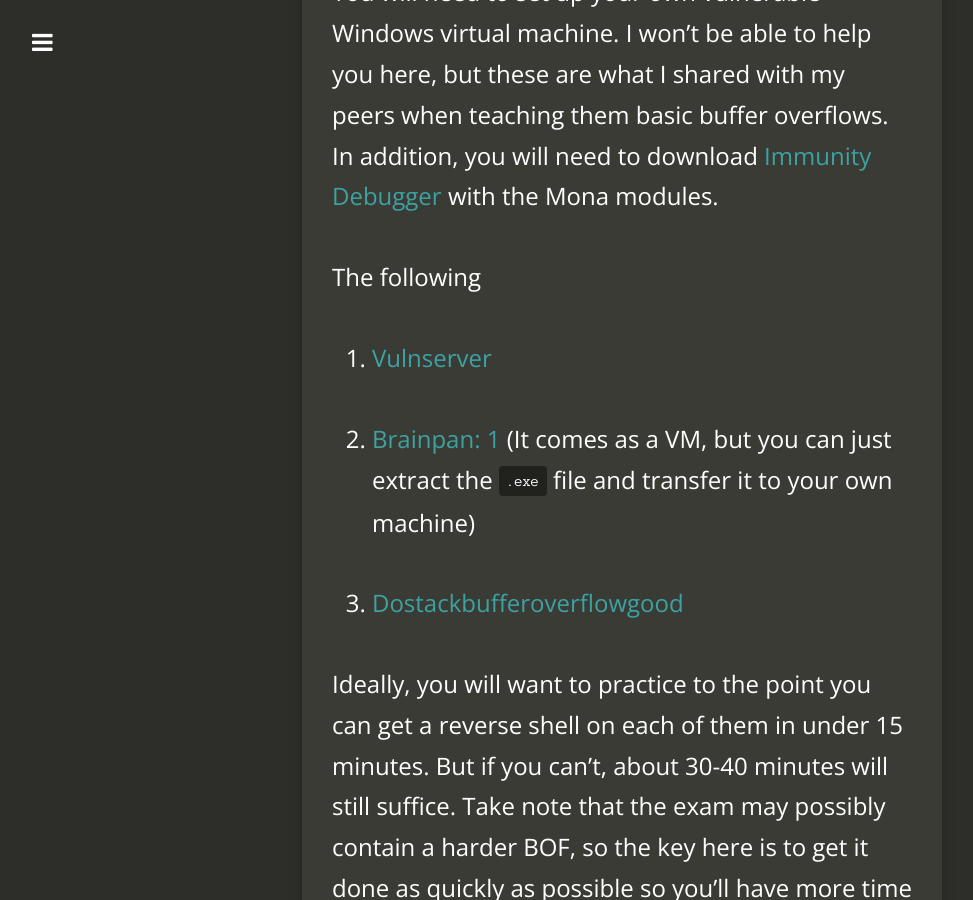
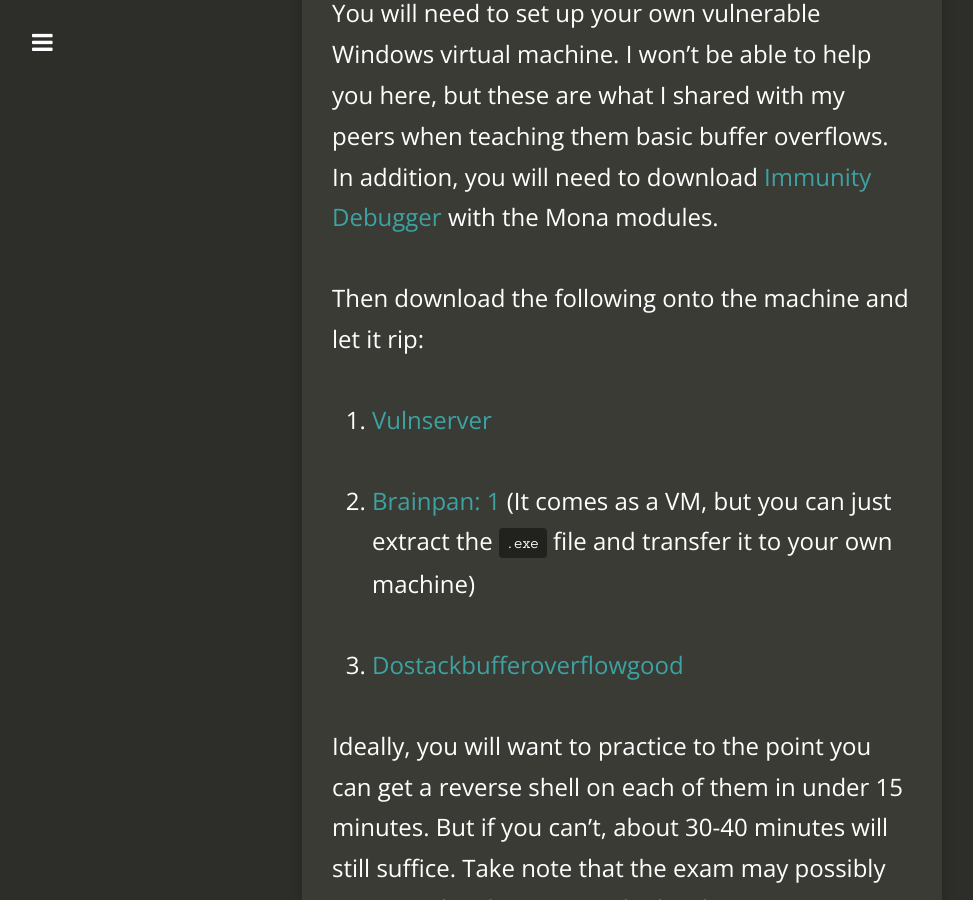
Before and after one commit to Dreamscent/Dreamscent.github.io, a Jekyll site: the page built from _posts/2020-06-01-From-Zero-to-OSCP.md, in a window 1280 px wide and 900 px high, scrolled down 10139 px. Shown: the whole window, without its empty margins (18-991 px from the left). Built offline with Jekyll 4.4.1, drawn with Linux system fonts in a browser that asks for light colours; nearby versions of some CDN libraries; some of the changed text lies outside the part shown.

Commit message:
Update 2020-06-01-From-Zero-to-OSCP.md

```diff
--- a/_posts/2020-06-01-From-Zero-to-OSCP.md
+++ b/_posts/2020-06-01-From-Zero-to-OSCP.md
@@ -14,8 +14,9 @@
  - OffSec
 ---
 
+## A foreword
 
-## A foreword
+
 
 Those who know me personally will know that  I prepared extensively for the PWK course, and consequently the OSCP exam. And one common question from my peers is "How do I go about preparing for the OSCP? Where do I start?". If you look on the internet, there are several good guides on how to go about doing it, but here I am, adding to another of that list of guides.
 
@@ -131,6 +132,8 @@
 
 ### 1.4 Resources
 
+
+
 I haven't really studied this much as I came into it with some experience, but I'm told this is a good resource:
 
 [Overthewire: Bandit][1]
@@ -138,6 +141,8 @@
 
 
 ## 2. The Game Plan
+
+
 
 The scope of the PWK course is extremely vast, everything including the kitchen sink is being thrown at you. You have to know a little bit of everything to start off.  To learn something, you need to see how it's done. While it can be extremely helpful to read and dive into the technicalities of how each exploitation technique works, you need to prioritise expanding your breadth of knowledge as wide as possible. In order to cut a hole through a wall, you must first be able to make a small crack in it.
 
@@ -157,6 +162,8 @@
 
 
 ### 2.1 Watch and Learn
+
+
 
 The folks at NetSecFocus have created a very nice curated [list of HackTheBox and Vulnhub machines][3] which are said to be "OSCP-like". Go through the list of them and search on YouTube for [Ippsec][2]'s walkthrough video on each machine, watch and take notes.
 
@@ -189,9 +196,11 @@
 
 From what I gather, a good number to aim for to get a feel of the general process is **18-24** machines, give or take. If you can do that number of boxes with minimal reliance on hints, you probably have a high chance of scoring over **55** points in the exam(**70** is the passing requirement), with a slightly over 60% rate of passing(just throwing an estimate, don't quote me on it)
 
+---
+
+## 3. A little bit on techniques
 
 
-## 3. A little bit on techniques
 
 ### 3.1 Buffer Overflows
 
@@ -211,7 +220,7 @@
 
 
 
-The following
+Then download the following onto the machine and let it rip:
 
 1. [Vulnserver][9]
 
```
Also changed, not shown: other parts of _posts/2020-06-01-From-Zero-to-OSCP.md (+1 -1 lines).
